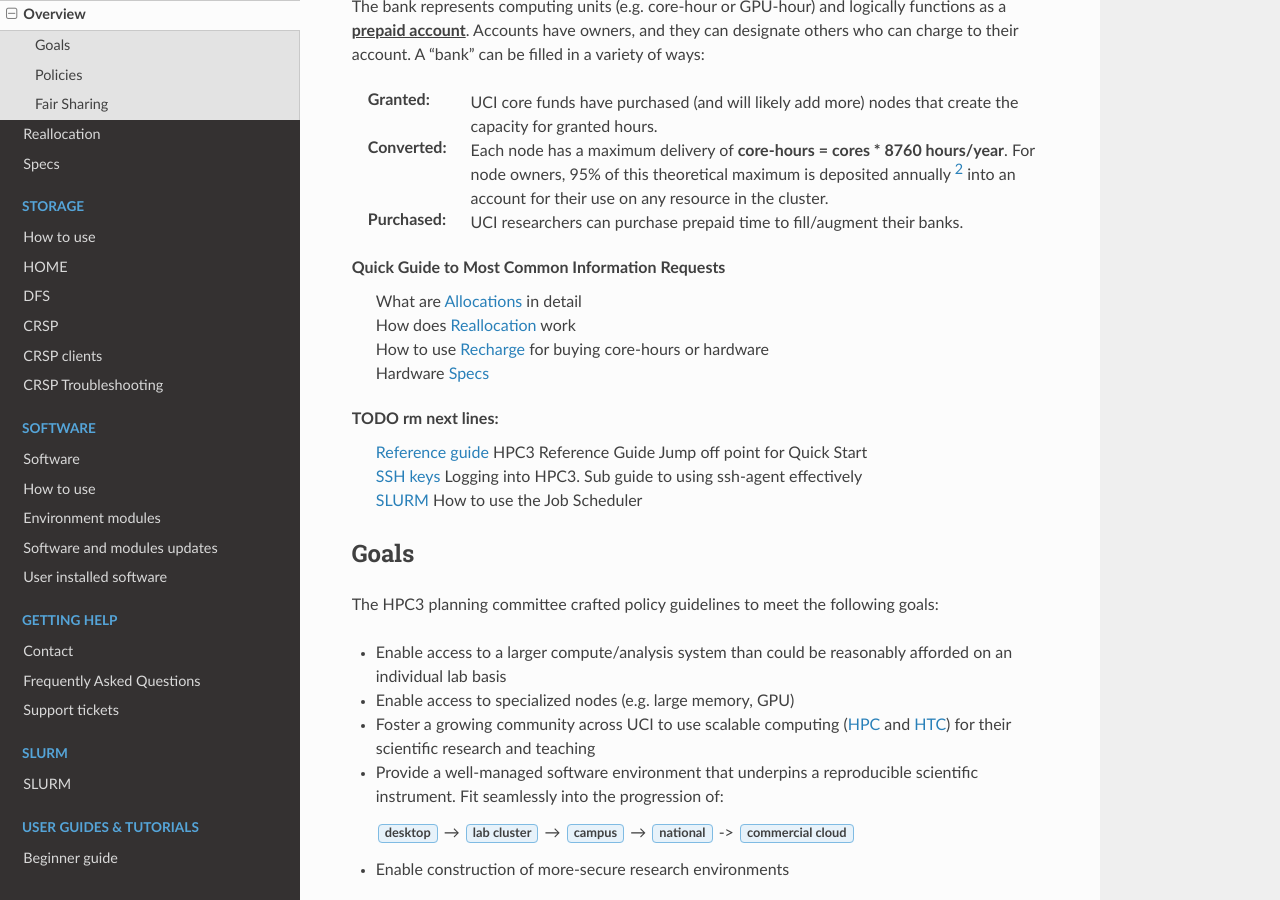
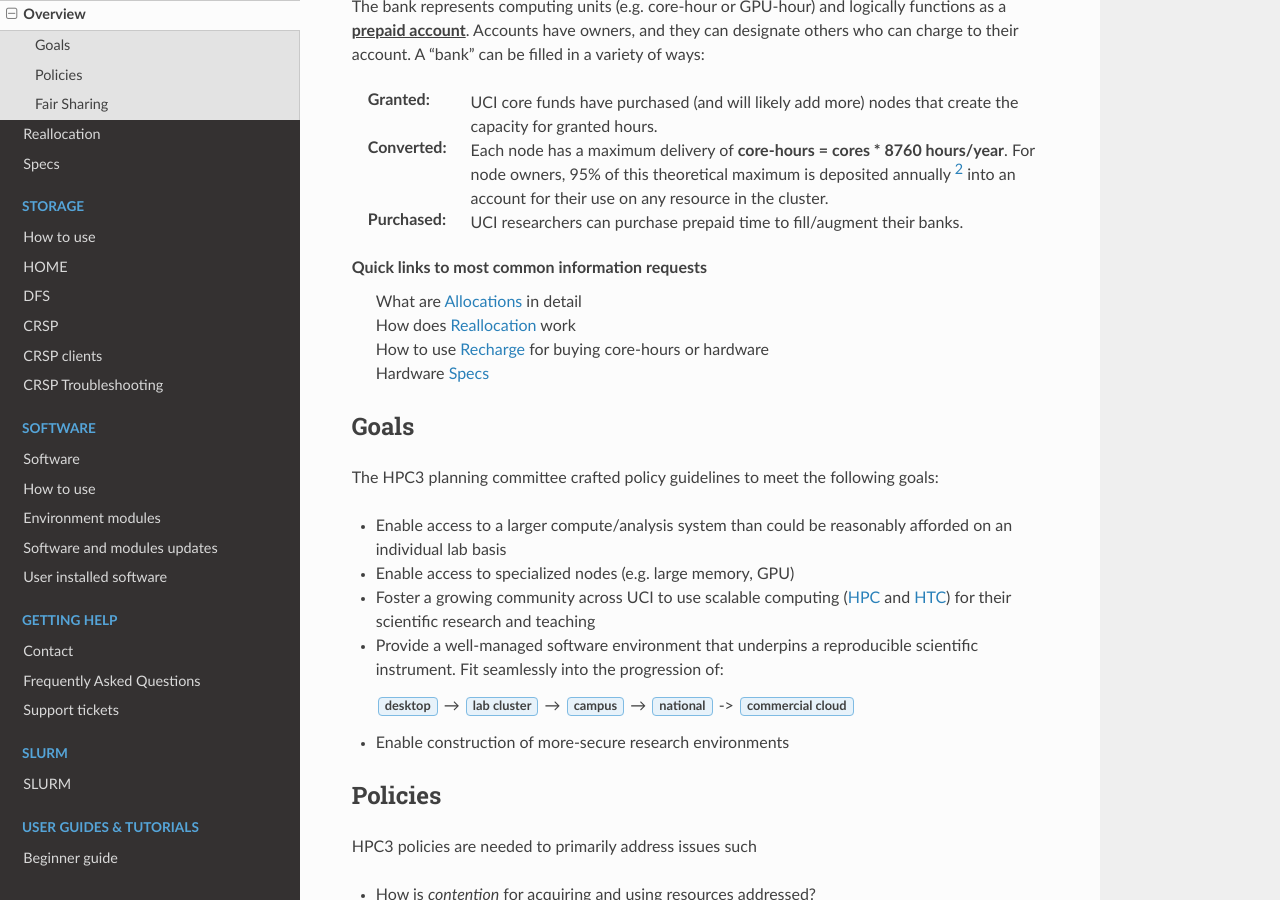
Before and after one commit to RCIC-UCI-Public/website-rcic, a Sphinx documentation site: the page built from docs/source/hpc3/hpc3.rst, in a window 1280 px wide and 900 px high, scrolled down 556 px. Built offline with Sphinx 7.4.7 and the Read the Docs theme 2.0.0, drawn with Linux system fonts in a browser that asks for light colours.

Commit message:
rm temp ref links

```diff
--- a/docs/source/hpc3/hpc3.rst
+++ b/docs/source/hpc3/hpc3.rst
@@ -35,16 +35,11 @@
   UCI researchers can purchase prepaid time to fill/augment their banks.
 
 
-**Quick Guide to Most Common Information Requests**
+**Quick links to most common information requests**
   | What are :ref:`allocations` in detail
   | How does :ref:`reallocation` work
   | How to use :ref:`recharge allocations` for buying core-hours or hardware
   | Hardware :ref:`specs`
-
-TODO  rm next lines:
-  | :ref:`reference guide` HPC3 Reference Guide Jump off point for Quick Start
-  | :ref:`ssh guide` Logging into HPC3. Sub guide to using ssh-agent effectively
-  | :ref:`slurm`  How to use the Job Scheduler
 
 .. _hpc3 goals:
 
```
